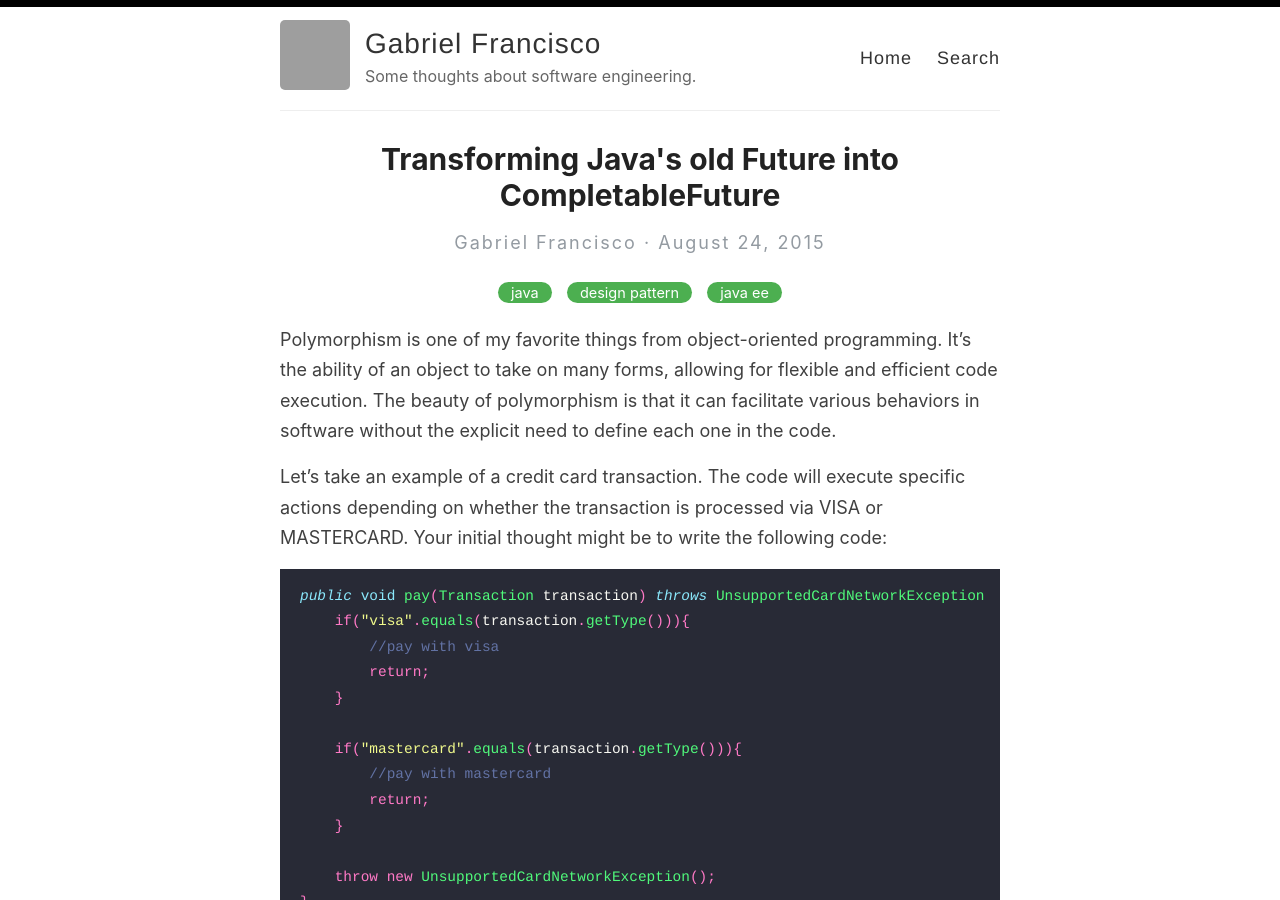
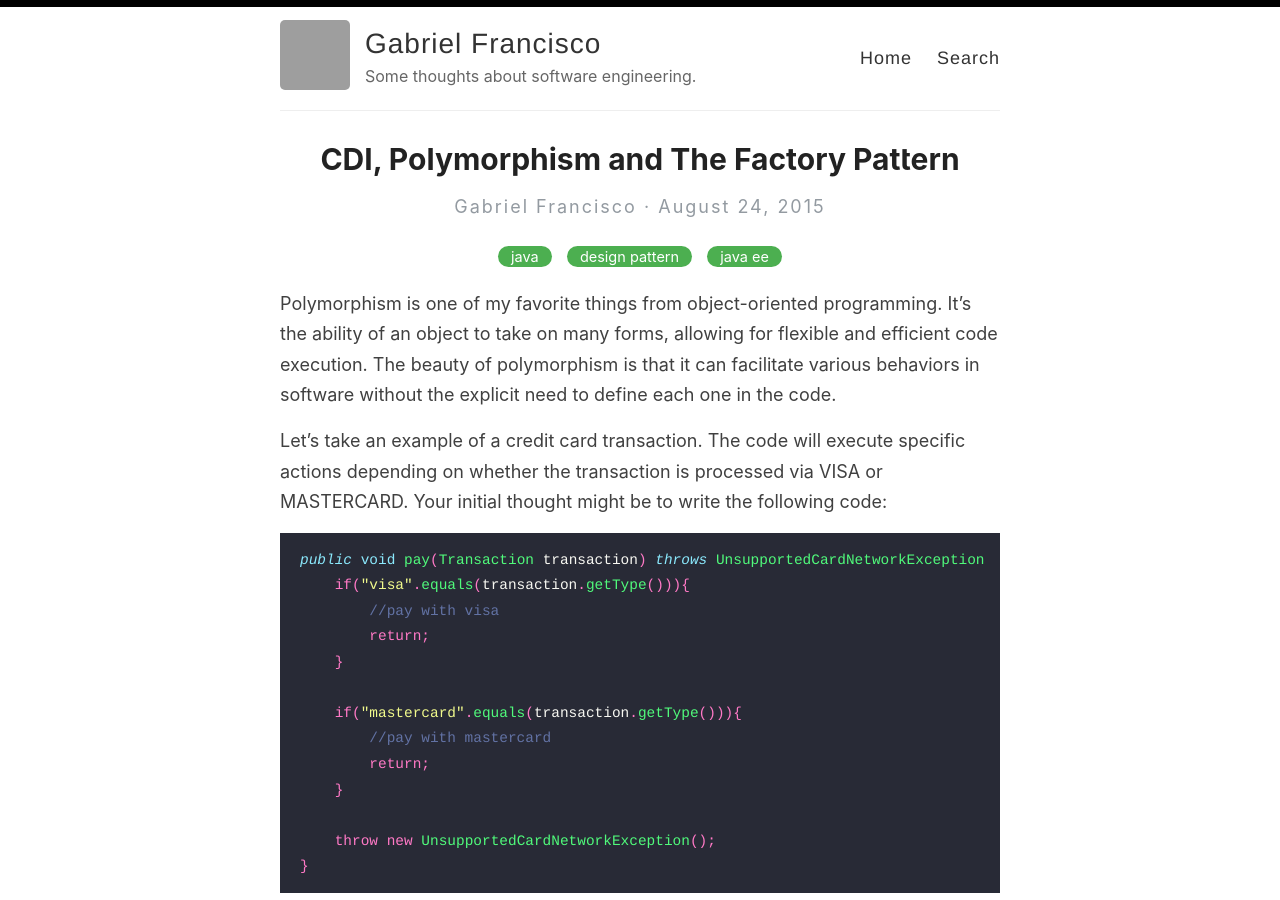
Before and after one commit to gabfssilva/gabfssilva.github.io, a Jekyll site: the page built from _posts/2015-08-24-cdi-polymorphism-and-the-factory-pattern.md, in a window 1280 px wide and 900 px high. Built offline with Jekyll 4.4.1, drawn with Linux system fonts in a browser that asks for light colours; grey boxes are pictures that could not be loaded.

Commit message:
Fix title name

```diff
--- a/_posts/2015-08-24-cdi-polymorphism-and-the-factory-pattern.md
+++ b/_posts/2015-08-24-cdi-polymorphism-and-the-factory-pattern.md
@@ -1,6 +1,6 @@
 ---
 layout: post
-title: Transforming Java's old Future into CompletableFuture
+title: CDI, Polymorphism and The Factory Pattern
 categories: [java, design pattern, java ee]
 ---
 
```
